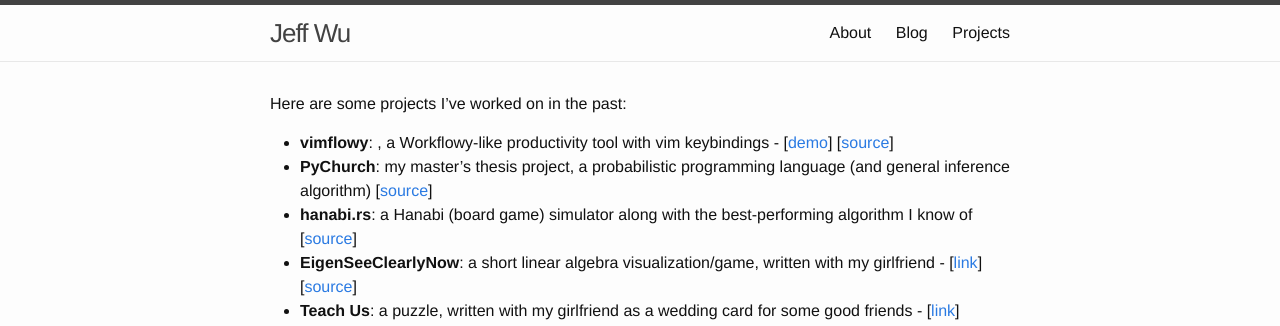
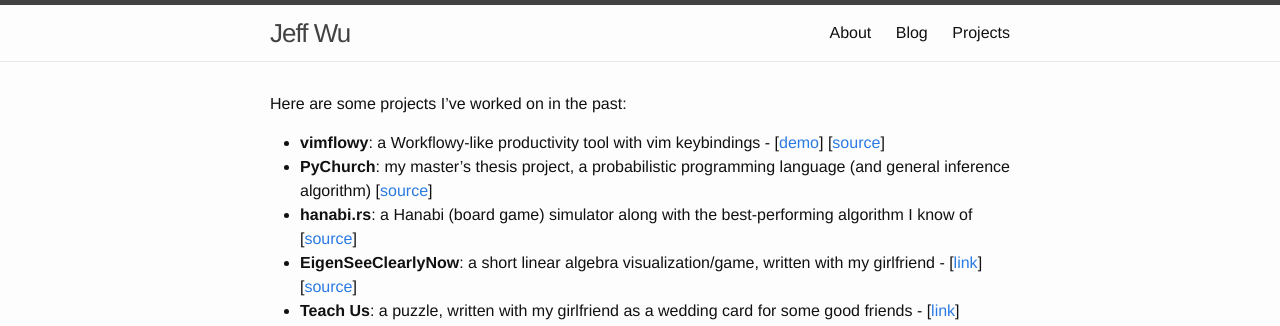
Before and after one commit to dannydenenberg/wuthefwasthat.github.io, a Jekyll site: the page built from projects.md, in a window 1280 px wide. Shown: the top 326 px of the page. Built offline with Jekyll 4.4.1, drawn with Linux system fonts in a browser that asks for light colours.

Commit message:
extraneous comma

```diff
--- a/projects.md
+++ b/projects.md
@@ -7,7 +7,7 @@ permalink: /projects/
 
 Here are some projects I've worked on in the past:
 
-- **vimflowy**: , a Workflowy-like productivity tool with vim keybindings - [[demo](http://vimflowy.netlify.com)] [[source](https://github.com/WuTheFWasThat/vimflowy)]
+- **vimflowy**: a Workflowy-like productivity tool with vim keybindings - [[demo](http://vimflowy.netlify.com)] [[source](https://github.com/WuTheFWasThat/vimflowy)]
 - **PyChurch**: my master's thesis project, a probabilistic programming language (and general inference algorithm) [[source](https://github.com/WuTheFWasThat/Church-interpreter)]
 - **hanabi.rs**: a Hanabi (board game) simulator along with the best-performing algorithm I know of [[source](https://github.com/WuTheFWasThat/hanabi.rs)]
 - **EigenSeeClearlyNow**: a short linear algebra visualization/game, written with my girlfriend - [[link](https://span.bitballoon.com/)] [[source](https://github.com/WuTheFWasThat/EigenSeeClearlyNow)]
```
